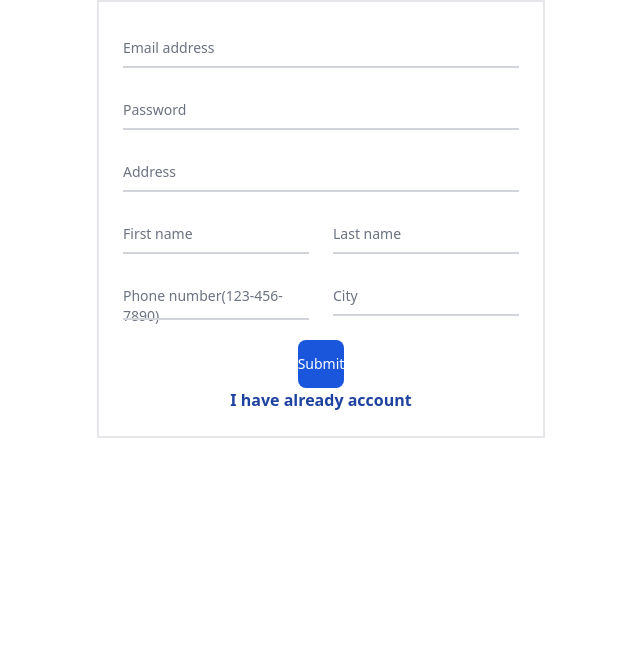
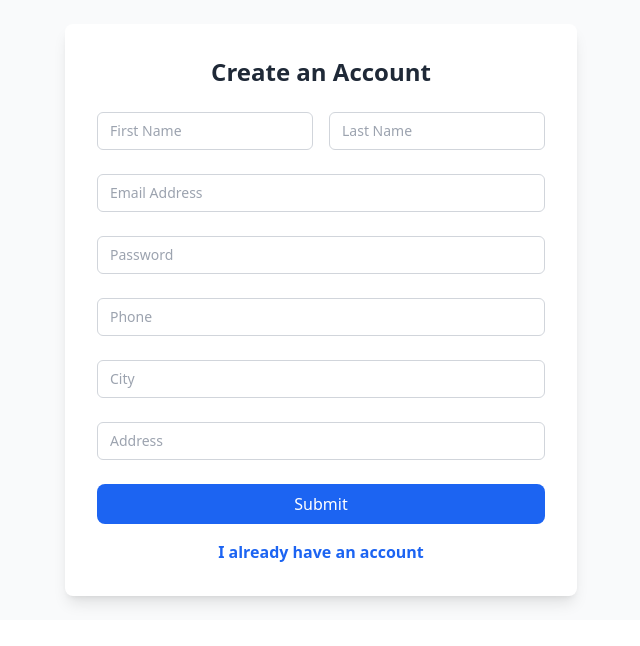
Before and after one commit to Noshadal/E-comerce, a React (Vite) app: page /Sign in a window 1280 px wide. Shown: the top 646 px of the page, without its empty margins (319-959 px from the left). Built offline with nearby package versions, Linux system fonts and the light colour scheme.

Commit message:
change imail and login

```diff
--- a/src/component/Sign.jsx
+++ b/src/component/Sign.jsx
@@ -7,9 +7,9 @@ import { setDoc, doc } from 'firebase/firestore';
 
 function Sign() {
   const navigate = useNavigate();
+  const [isLoading, setIsLoading] = useState(false);
 
-
-  const [firstName, setfirstName] = useState('');
+  const [firstName, setFirstName] = useState('');
   const [email, setEmail] = useState('');
   const [psw, setPsw] = useState('');
   const [lastName, setLastName] = useState('');
@@ -19,11 +19,11 @@ function Sign() {
 
   const handleSubmit = async (e) => {
     e.preventDefault();
-
+    setIsLoading(true);
     try {
       const response = await createUserWithEmailAndPassword(auth, email, psw);
       const uid = response.user.uid;
-      await setDoc(doc(db, "users",uid), {
+      await setDoc(doc(db, 'users', uid), {
         firstName,
         lastName,
         email,
@@ -33,7 +33,6 @@ function Sign() {
         psw,
         address,
       });
-
 
       Swal.fire({
         title: 'User Successfully Registered!',
@@ -48,156 +47,125 @@ function Sign() {
         icon: 'error',
         confirmButtonText: 'Okay',
       });
+    } finally {
+      setIsLoading(false);
     }
   };
+
   return (
-    <div className='flex flex-col justify-center items-center h-[100vh]'>
-      <form className="w-[65vw] max-w-md mx-auto border-2 h-[80vh] p-6">
-        <div className="relative z-0 w-full mb-5 group">
+    <div className="flex flex-col justify-center items-center min-h-screen bg-gray-50 p-6">
+      <form className="w-full max-w-lg bg-white p-8 rounded-lg shadow-lg space-y-6">
+        <h2 className="text-2xl font-semibold text-center text-gray-800 mb-6">Create an Account</h2>
+
+        {/* Input Fields */}
+        <div className="grid grid-cols-1 md:grid-cols-2 gap-4">
+          <div className="relative">
+            <input
+              type="text"
+              id="firstName"
+              className="block w-full px-3 py-2 text-sm text-gray-900 border rounded-md border-gray-300 focus:border-blue-600 focus:outline-none peer"
+              placeholder="First Name"
+              required
+              onChange={(e) => setFirstName(e.target.value)}
+            />
+          </div>
+          <div className="relative">
+            <input
+              type="text"
+              id="lastName"
+              className="block w-full px-3 py-2 text-sm text-gray-900 border rounded-md border-gray-300 focus:border-blue-600 focus:outline-none peer"
+              placeholder="Last Name"
+              required
+              onChange={(e) => setLastName(e.target.value)}
+            />
+          </div>
+        </div>
+
+        <div className="relative">
           <input
             type="email"
-            name="floating_email"
-            id="floating_email"
-            className="block py-2.5 px-0 w-full text-sm text-gray-900 bg-transparent border-0 border-b-2 border-gray-300 appearance-none dark:text-white dark:border-gray-600 dark:focus:border-blue-500 focus:outline-none focus:ring-0 focus:border-blue-600 peer"
-            placeholder=" "
+            id="email"
+            className="block w-full px-3 py-2 text-sm text-gray-900 border rounded-md border-gray-300 focus:border-blue-600 focus:outline-none peer"
+            placeholder="Email Address"
             required
             onChange={(e) => setEmail(e.target.value)}
           />
-          <label
-            htmlFor="floating_email"
-            className="peer-focus:font-medium absolute text-sm text-gray-500 dark:text-gray-400 duration-300 transform -translate-y-6 scale-75 top-3 -z-10 origin-[0] peer-focus:start-0 rtl:peer-focus:translate-x-1/4 rtl:peer-focus:left-auto peer-focus:text-blue-600 peer-focus:dark:text-blue-500 peer-placeholder-shown:scale-100 peer-placeholder-shown:translate-y-0 peer-focus:scale-75 peer-focus:-translate-y-6"
-          >
-            Email address
-          </label>
         </div>
 
-        <div className="relative z-0 w-full mb-5 group">
+        <div className="relative">
           <input
             type="password"
-            name="floating_password"
-            id="floating_password"
-            className="block py-2.5 px-0 w-full text-sm text-gray-900 bg-transparent border-0 border-b-2 border-gray-300 appearance-none dark:text-white dark:border-gray-600 dark:focus:border-blue-500 focus:outline-none focus:ring-0 focus:border-blue-600 peer"
-            placeholder=" "
+            id="password"
+            className="block w-full px-3 py-2 text-sm text-gray-900 border rounded-md border-gray-300 focus:border-blue-600 focus:outline-none peer"
+            placeholder="Password"
             required
             onChange={(e) => setPsw(e.target.value)}
           />
-          <label
-            htmlFor="floating_password"
-            className="peer-focus:font-medium absolute text-sm text-gray-500 dark:text-gray-400 duration-300 transform -translate-y-6 scale-75 top-3 -z-10 origin-[0] peer-focus:start-0 rtl:peer-focus:translate-x-1/4 peer-focus:text-blue-600 peer-focus:dark:text-blue-500 peer-placeholder-shown:scale-100 peer-placeholder-shown:translate-y-0 peer-focus:scale-75 peer-focus:-translate-y-6"
-          >
-            Password
-          </label>
         </div>
 
-        <div className="relative z-0 w-full mb-5 group">
+        {/* Phone, City, and Address Fields */}
+        <div className="relative">
+          <input
+            type="tel"
+            id="phone"
+            className="block w-full px-3 py-2 text-sm text-gray-900 border rounded-md border-gray-300 focus:border-blue-600 focus:outline-none peer"
+            placeholder="Phone"
+            required
+            onChange={(e) => setPhone(e.target.value)}
+          />
+        </div>
+
+        <div className="relative">
           <input
             type="text"
-            id="floating_repeat_password"
-            className="block py-2.5 px-0 w-full text-sm text-gray-900 bg-transparent border-0 border-b-2 border-gray-300 appearance-none dark:text-white dark:border-gray-600 dark:focus:border-blue-500 focus:outline-none focus:ring-0 focus:border-blue-600 peer"
-            placeholder=" "
+            id="city"
+            className="block w-full px-3 py-2 text-sm text-gray-900 border rounded-md border-gray-300 focus:border-blue-600 focus:outline-none peer"
+            placeholder="City"
+            required
+            onChange={(e) => setCity(e.target.value)}
+          />
+        </div>
+
+        <div className="relative">
+          <input
+            type="text"
+            id="address"
+            className="block w-full px-3 py-2 text-sm text-gray-900 border rounded-md border-gray-300 focus:border-blue-600 focus:outline-none peer"
+            placeholder="Address"
             required
             onChange={(e) => setAddress(e.target.value)}
           />
-          <label
-            htmlFor="floating_repeat_password"
-            className="peer-focus:font-medium absolute text-sm text-gray-500 dark:text-gray-400 duration-300 transform -translate-y-6 scale-75 top-3 -z-10 origin-[0] peer-focus:start-0 rtl:peer-focus:translate-x-1/4 peer-focus:text-blue-600 peer-focus:dark:text-blue-500 peer-placeholder-shown:scale-100 peer-placeholder-shown:translate-y-0 peer-focus:scale-75 peer-focus:-translate-y-6"
-          >
-            Address
-          </label>
         </div>
 
-        <div className="min-w-[30vw] grid md:grid-cols-2 md:gap-6">
-          <div className="relative z-0 mb-5 group">
-            <input
-              type="text"
-              name="floating_firstName_name"
-              id="floating_firstName_name"
-              className="block py-2.5 px-0 w-full text-sm text-gray-900 bg-transparent border-0 border-b-2 border-gray-300 appearance-none dark:text-white dark:border-gray-600 dark:focus:border-blue-500 focus:outline-none focus:ring-0 focus:border-blue-600 peer"
-              placeholder=" "
-              required
-              onChange={(e) => setfirstName(e.target.value)}
-
-            />
-            <label
-              htmlFor="floating_first_name"
-              className="peer-focus:font-medium absolute text-sm text-gray-500 dark:text-gray-400 duration-300 transform -translate-y-6 scale-75 top-3 -z-10 origin-[0] peer-focus:start-0 rtl:peer-focus:translate-x-1/4 peer-focus:text-blue-600 peer-focus:dark:text-blue-500 peer-placeholder-shown:scale-100 peer-placeholder-shown:translate-y-0 peer-focus:scale-75 peer-focus:-translate-y-6"
+        <div className="flex flex-col items-center">
+          {isLoading ? (
+            <div className="w-full text-center">
+              <svg
+                className="animate-spin h-8 w-8 text-blue-700"
+                xmlns="http://www.w3.org/2000/svg"
+                fill="none"
+                viewBox="0 0 24 24"
               >
-              First name
-            </label>
+                <circle className="opacity-25" cx="12" cy="12" r="10" stroke="currentColor" strokeWidth="4"></circle>
+                <path className="opacity-75" fill="currentColor" d="M4 12a8 8 0 018-8v8H4z"></path>
+              </svg>
             </div>
-          <div className="relative z-0 w-full mb-5 group">
-            <input
-              type="text"
-              name="floating_last_name"
-              id="floating_last_name"
-              className="block py-2.5 px-0 w-full text-sm text-gray-900 bg-transparent border-0 border-b-2 border-gray-300 appearance-none dark:text-white dark:border-gray-600 dark:focus:border-blue-500 focus:outline-none focus:ring-0 focus:border-blue-600 peer"
-              placeholder=" "
-              required
-              onChange={(e) => setLastName(e.target.value)}
-
-            />
-            <label
-              htmlFor="floating_last_name"
-              className="peer-focus:font-medium absolute text-sm text-gray-500 dark:text-gray-400 duration-300 transform -translate-y-6 scale-75 top-3 -z-10 origin-[0] peer-focus:start-0 rtl:peer-focus:translate-x-1/4 peer-focus:text-blue-600 peer-focus:dark:text-blue-500 peer-placeholder-shown:scale-100 peer-placeholder-shown:translate-y-0 peer-focus:scale-75 peer-focus:-translate-y-6"
-            >
-              Last name
-            </label>
-          </div>
-        </div>
-
-        <div className="min-w-[30vw] grid md:grid-cols-2 md:gap-6">
-          <div className="relative z-0 w-full mb-5 group">
-            <input
-              type="tel"
-              pattern="[0-9]{4}[0-9]{3}[0-9]{4}"
-              name="floating_phone"
-              id="floating_phone"
-              className="block py-3 px-0 w-full text-sm text-gray-900 bg-transparent border-0 border-b-2 border-gray-300 appearance-none dark:text-white dark:border-gray-600 dark:focus:border-blue-500 focus:outline-none focus:ring-0 focus:border-blue-600 peer"
-              placeholder=" "
-              required
-              onChange={(e) => setPhone(e.target.value)}
-
-            />
-            <label
-              htmlFor="floating_phone"
-              className="peer-focus:font-medium  absolute text-sm text-gray-500 dark:text-gray-400 duration-300 transform -translate-y-6 scale-75 top-3 -z-10 origin-[0] peer-focus:start-0 rtl:peer-focus:translate-x-1/4 peer-focus:text-blue-600 peer-focus:dark:text-blue-500 peer-placeholder-shown:scale-100 peer-placeholder-shown:translate-y-0 peer-focus:scale-75 peer-focus:-translate-y-6"
-            >
-              Phone number(123-456-7890)
-            </label>
-          </div>
-          <div className="relative z-0 w-full mb-5 group">
-            <input
-              type="text"
-              name="floating_company"
-              id="floating_company"
-              className="block py-2.5 px-0 w-full text-sm text-gray-900 bg-transparent border-0 border-b-2 border-gray-300 appearance-none dark:text-white dark:border-gray-600 dark:focus:border-blue-500 focus:outline-none focus:ring-0 focus:border-blue-600 peer"
-              placeholder=" "
-              required
-              onChange={(e) => setCity(e.target.value)}
-
-            />
-            <label
-              htmlFor="floating_company"
-              className="peer-focus:font-medium absolute text-sm text-gray-500 dark:text-gray-400 duration-300 transform -translate-y-6 scale-75 top-3 -z-10 origin-[0] peer-focus:start-0 rtl:peer-focus:translate-x-1/4 peer-focus:text-blue-600 peer-focus:dark:text-blue-500 peer-placeholder-shown:scale-100 peer-placeholder-shown:translate-y-0 peer-focus:scale-75 peer-focus:-translate-y-6"
-            >
-              City
-            </label>
-          </div>
-        </div>
-
-        <div className=' flex justify-center items-center flex-col gap-10'>
+          ) : (
             <button
               type="submit"
               onClick={handleSubmit}
-          className="w-56 bg-blue-700 text-[20px] h-12 text-white hover:bg-blue-800 focus:ring-4 focus:outline-none focus:ring-blue-300 font-medium rounded-lg text-sm  "
+              className="w-full bg-blue-600 text-white py-2 rounded-lg hover:bg-blue-700 focus:ring-4 focus:outline-none focus:ring-blue-300"
             >
               Submit
             </button>
-        <Link to="/login" className='text-blue-800 font-semibold hover:text-blue-500'>I have already account</Link>
+          )}
+          <Link to="/login" className="text-blue-600 font-semibold hover:text-blue-400 mt-4">
+            I already have an account
+          </Link>
         </div>
       </form>
     </div>
   );
-};
+}
 
 export default Sign;
```
Also changed, not shown: src/component/Login.jsx (+29 -19 lines). Lines whose indentation alone changed are shown as unchanged.
